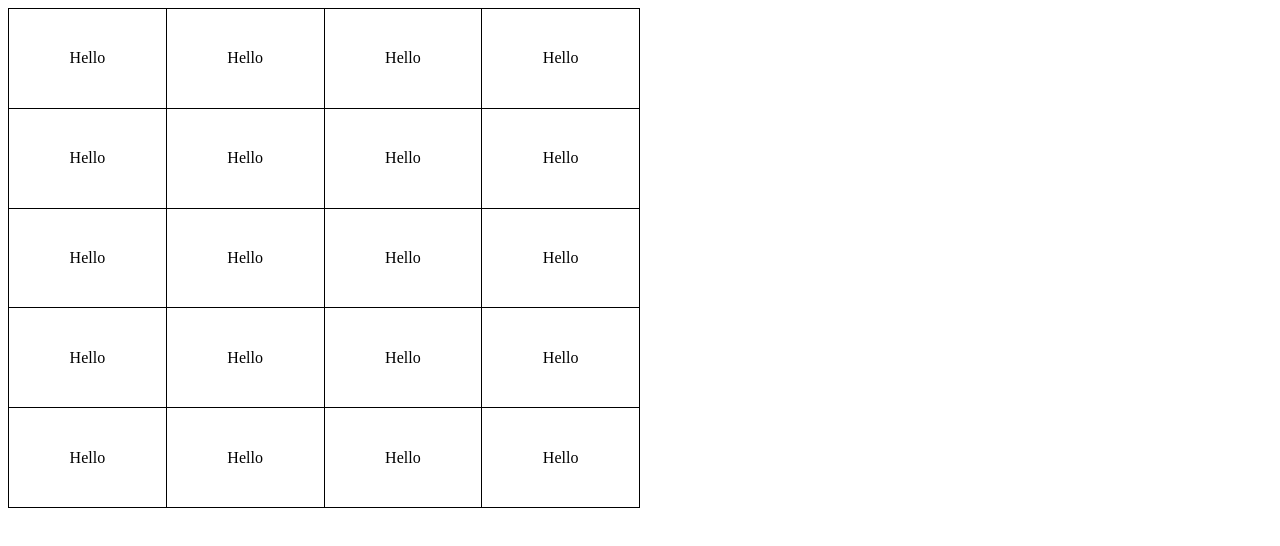
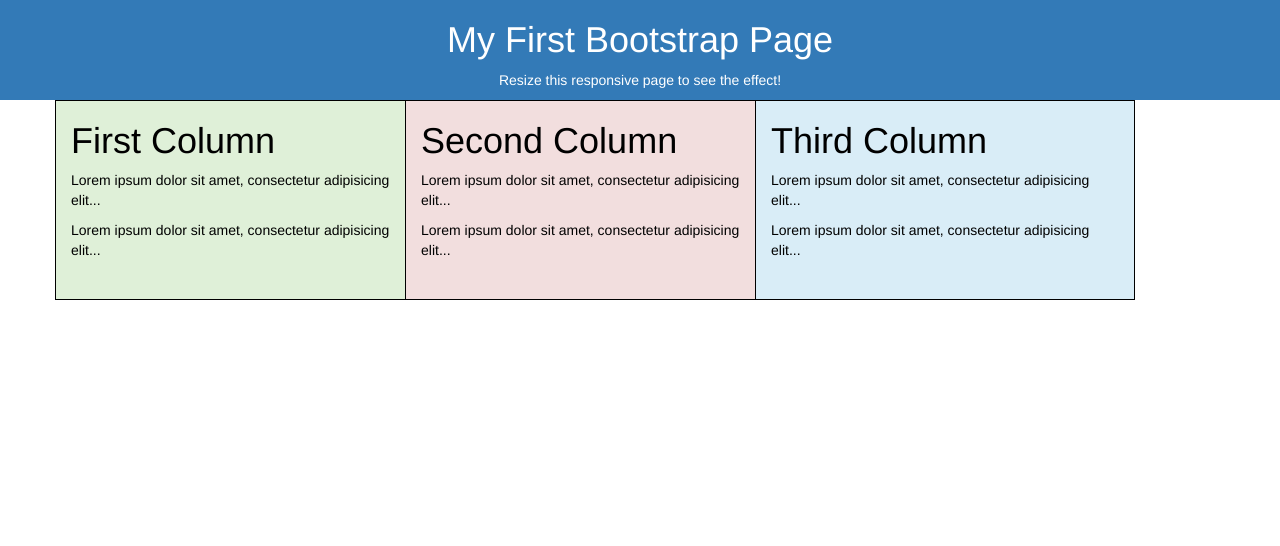
Before and after one commit to nakul1710/booksbuddy.co.in, a plain HTML site: page yadav.html in a window 1280 px wide. Drawn offline with nearby package versions, Linux system fonts and the light colour scheme.

Commit message:
javascript

```diff
--- a/yadav.html
+++ b/yadav.html
@@ -5,39 +5,36 @@
         <title>Nakul Yadav</title>
         <meta name="viewport" content="width=device-width, initial-scale=1">
         <link href="css/yadav.css" rel="stylesheet">
+        <link rel="stylesheet" href="https://maxcdn.bootstrapcdn.com/bootstrap/3.4.1/css/bootstrap.min.css">
+    <style>
+   .row {
+    color:black;
+    border:1px solid black;
+    height: 200px;
+   }
+    </style>
     </head>
     <body>
-        <table>
-            <tr>
-                <td>Hello</td>
-                <td>Hello</td>
-                <td>Hello</td>
-                <td>Hello</td>
-            </tr>
-            <tr>
-                <td>Hello</td>
-                <td>Hello</td>
-                <td>Hello</td>
-                <td>Hello</td>
-            </tr>
-            <tr>
-                <td>Hello</td>
-                <td>Hello</td>
-                <td>Hello</td>
-                <td>Hello</td>
-            </tr>
-            <tr>
-                <td>Hello</td>
-                <td>Hello</td>
-                <td>Hello</td>
-                <td>Hello</td>
-            </tr>
-            <tr>
-                <td>Hello</td>
-                <td>Hello</td>
-                <td>Hello</td>
-                <td>Hello</td>
-            </tr>
-        </table>
+        <div class="container-fluid p-5 bg-primary text-white text-center">
+            <h1>My First Bootstrap Page</h1>
+            <p>Resize this responsive page to see the effect!</p>
+        </div>
+        <div class="container">
+            <div class="row bg-success col-sm-4 col-md-4 col-xl-4 col-xl-4">
+                <h1>First Column</h1>
+                <p>Lorem ipsum dolor sit amet, consectetur adipisicing elit...</p>
+                <p>Lorem ipsum dolor sit amet, consectetur adipisicing elit...</p>
+            </div>
+            <div class="row bg-danger col-sm-4 col-md-4 col-xl-4 col-xl-4">
+                <h1>Second Column</h1>
+                <p>Lorem ipsum dolor sit amet, consectetur adipisicing elit...</p>
+                <p>Lorem ipsum dolor sit amet, consectetur adipisicing elit...</p>
+            </div>
+            <div class="row bg-info col-sm-4 col-md-4 col-xl-4 col-xl-4">
+                <h1>Third Column</h1>
+                <p>Lorem ipsum dolor sit amet, consectetur adipisicing elit...</p>
+                <p>Lorem ipsum dolor sit amet, consectetur adipisicing elit...</p>
+            </div>
+        </div>
     </body>
     </html>
```
